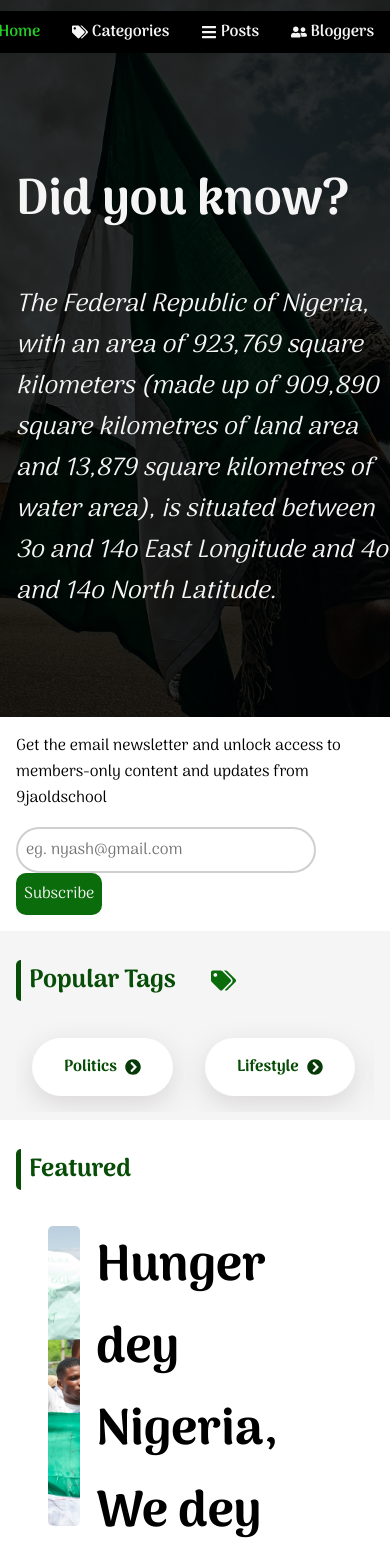
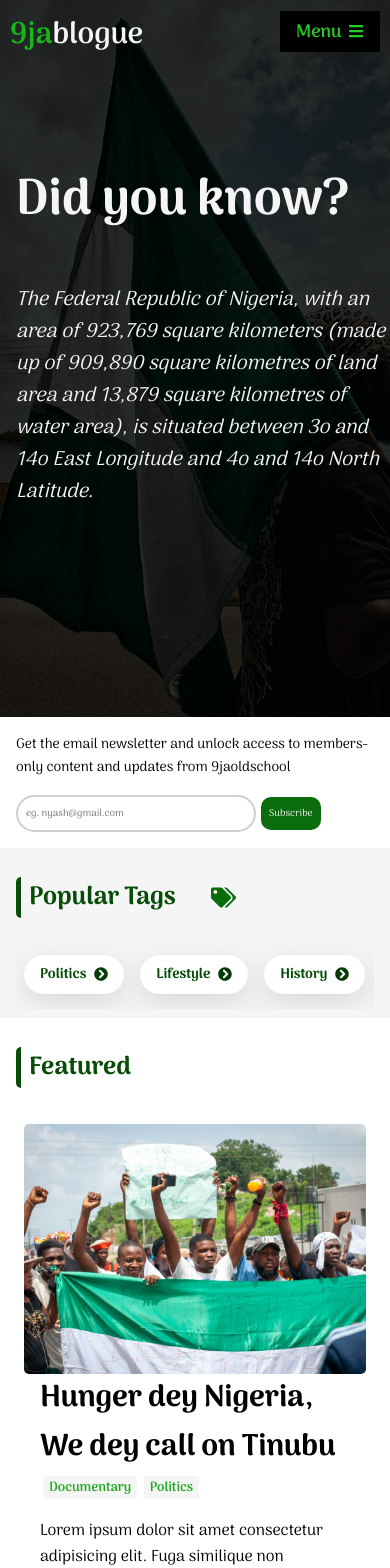
Before and after one commit to lawrencejr5/9jablogue, a React (Create React App) app in the folder client/: page / in a window 390 px wide. Shown: the top 1568 px of the page. Built offline with nearby package versions, Linux system fonts and the light colour scheme.

Commit message:
responsiveness of user pages

```diff
--- a/client/src/components/Nav.js
+++ b/client/src/components/Nav.js
@@ -11,7 +11,7 @@ import { useGlobalContext } from "../context";
 import Sidenav from "./Sidenav";
 
 const Navbar = ({ color }) => {
-  const { openSideNav, closeSideNav, sideNavOpen } = useGlobalContext();
+  const { openSideNav, closeSideNav } = useGlobalContext();
   const { pathname } = useLocation();
 
   return (
@@ -19,7 +19,7 @@ const Navbar = ({ color }) => {
       <div className="nav-center">
         {color == "black" ? <Logo2 /> : <Logo />}
         <div className="menu-wide">
-          {links.map((link, index) => {
+          {links.slice(0, 4).map((link, index) => {
             const { name, linkto, icon } = link;
             return (
               <Link
@@ -38,7 +38,7 @@ const Navbar = ({ color }) => {
         </div>
         <div className="menu" onClick={openSideNav}>
           <span>Menu</span>
-          <FaBars />
+          <FaBars size={16} />
         </div>
       </div>
       {/* Sidenav for sm screens */}
--- a/client/src/data/links.js
+++ b/client/src/data/links.js
@@ -12,9 +12,9 @@ export const links = [
   { name: "Categories", linkto: "/categories", icon: <FaTags /> },
   { name: "Posts", linkto: "/posts", icon: <FaBars /> },
   { name: "Bloggers", linkto: "/bloggers", icon: <FaUserFriends /> },
-  // { name: "Contact", linkto: "/contact", icon: <FaPhone /> },
-  // { name: "About", linkto: "/about", icon: <FaInfo /> },
-  // { name: "Admin", linkto: "/admin", icon: <FaUser /> },
+  { name: "Contact", linkto: "/contact", icon: <FaPhone /> },
+  { name: "About", linkto: "/about", icon: <FaInfo /> },
+  { name: "Admin", linkto: "/admin", icon: <FaUser /> },
 ];
 
 export const adminLinks = [
--- a/client/src/index.css
+++ b/client/src/index.css
@@ -153,7 +153,7 @@ button {
   align-items: center;
   justify-content: space-between;
   background: black;
-  padding: 0.5rem 1rem;
+  padding: 0.3rem 1rem;
   color: #24cd24;
   width: 100px;
   position: fixed;
@@ -163,7 +163,8 @@ button {
   z-index: 1;
 }
 .user-nav .menu span {
-  font-weight: 300;
+  font-weight: 600;
+  margin-top: 0.2rem;
 }
 nav .links-container {
   display: flex;
@@ -1399,163 +1400,3 @@ footer .news-letter {
 .modal-container .modal .btn-holder button#del {
   background-color: #d10404;
 }
-
-/* ***********RESPONSIVENESS************* */
-@media only screen and (max-width: 1312px) {
-  .contact-image {
-    flex-basis: 40%;
-  }
-  .contact-form {
-    flex-basis: 40%;
-  }
-}
-@media only screen and (max-width: 1200px) {
-  .singlePost-container {
-    display: grid;
-    grid-template-columns: 1fr 1fr;
-  }
-}
-@media only screen and (max-width: 1100px) {
-  .admin-main.my-posts .posts-container {
-    display: block;
-    margin: 0 auto;
-  }
-  .admin-main.my-posts .posts-container .post {
-    width: 100%;
-    margin-bottom: 1rem;
-  }
-}
-
-@media only screen and (max-width: 1013px) {
-  .categs {
-    grid-template-columns: 1fr 1fr;
-  }
-}
-@media only screen and (max-width: 912px) {
-  .singlePost-container .singlePost {
-    max-width: 100%;
-  }
-  .contact-form {
-    flex-basis: 70%;
-  }
-  .contact-image {
-    display: none;
-  }
-}
-@media only screen and (max-width: 760px) {
-  .singlePost-container {
-    display: grid;
-    grid-template-columns: 1fr;
-  }
-  nav .links-container {
-    display: none;
-  }
-  nav .search-icon {
-    display: none;
-  }
-  .news-letter span {
-    font-size: 16px;
-  }
-  .news-letter form input {
-    padding: 0.5rem;
-    font-size: 16px;
-  }
-  .news-letter form button {
-    padding: 0.5rem;
-    font-size: 16px;
-  }
-  .categs .categ {
-    flex-basis: 40%;
-  }
-}
-@media only screen and (max-width: 697px) {
-  nav .menu-wide {
-    display: none;
-  }
-  nav .menu {
-    display: flex;
-  }
-  .contact-form {
-    flex-basis: 100%;
-  }
-  .apost_container .wrapper .postImg {
-    flex-basis: 100%;
-    margin-bottom: 1rem;
-  }
-  .apost_container .wrapper .entry_header {
-    flex-basis: 100%;
-    width: 100%;
-  }
-  .apost_container .wrapper .entry_header .info {
-    max-width: 100%;
-  }
-  .apost_container .wrapper .entry_header .info .img {
-    flex-basis: 9%;
-  }
-  .apost_container .wrapper .entry_header .info .detail {
-    flex-basis: 90%;
-  }
-  .categs {
-    grid-template-columns: 1fr;
-  }
-}
-
-@media only screen and (max-width: 500px) {
-  .apost_container .wrapper .entry_header .info .img {
-    flex-basis: 10%;
-  }
-  .apost_container .wrapper .entry_header .info .detail {
-    flex-basis: 89%;
-  }
-  .posts .singlePost-container .singlePost {
-    margin: 1rem 0;
-  }
-
-  .modal-container .modal {
-    width: 95%;
-  }
-}
-
-@media only screen and (max-width: 435px) {
-  .admin-main.my-posts .posts-container {
-    width: 100%;
-    padding: 0rem;
-    display: block;
-    margin: 0;
-  }
-  .admin-main.my-posts .posts-container .post {
-    display: block;
-    width: 100%;
-    margin-bottom: 1rem;
-    background-color: #fff;
-    border-radius: 10px;
-    box-shadow: 0px 2px 24px rgba(209, 205, 205, 0.741);
-  }
-  .admin-main.my-posts .posts-container .post .thumb {
-    width: 100%;
-    height: 100px;
-    background-repeat: no-repeat;
-    background-position: center;
-    background-size: cover;
-    border-top-left-radius: 10px;
-    border-top-right-radius: 10px;
-    border-bottom-left-radius: 0px;
-  }
-  .admin-main.my-posts .posts-container .post .content {
-    padding: 0.5rem;
-    margin: 0;
-    width: 100%;
-  }
-}
-@media only screen and (max-width: 390px) {
-  footer .news-letter input {
-    max-width: 200px;
-    margin-bottom: 1rem;
-  }
-}
-
-@media only screen and (max-width: 320px) {
-  .news-letter input {
-    max-width: 200px;
-  }
-}
--- a/client/src/index.js
+++ b/client/src/index.js
@@ -1,6 +1,7 @@
 import React from "react";
 import ReactDOM from "react-dom/client";
 import "./index.css";
+import "./index.responsive.css";
 import App from "./App";
 import { ContextApp } from "./context";
 
--- /dev/null
+++ b/client/src/index.responsive.css
@@ -0,0 +1,248 @@
+/* ***********RESPONSIVENESS************* */
+@media only screen and (max-width: 1312px) {
+  .contact-image {
+    flex-basis: 40%;
+  }
+  .contact-form {
+    flex-basis: 40%;
+  }
+}
+@media only screen and (max-width: 1200px) {
+  .singlePost-container {
+    display: grid;
+    grid-template-columns: 1fr 1fr;
+  }
+}
+@media only screen and (max-width: 1100px) {
+  .admin-main.my-posts .posts-container {
+    display: block;
+    margin: 0 auto;
+  }
+  .admin-main.my-posts .posts-container .post {
+    width: 100%;
+    margin-bottom: 1rem;
+  }
+}
+
+@media only screen and (max-width: 1013px) {
+  .categs {
+    grid-template-columns: 1fr 1fr;
+  }
+  .posts.featured .post {
+    width: 100%;
+  }
+  .bloggers-container .body .layout {
+    max-width: 250px;
+  }
+}
+@media only screen and (max-width: 912px) {
+  .singlePost-container .singlePost {
+    max-width: 100%;
+  }
+  .contact-form {
+    flex-basis: 70%;
+  }
+  .contact-image {
+    display: none;
+  }
+  .posts.featured .post .img {
+    height: 250px;
+  }
+
+  .posts.featured .post .content h1 {
+    font-size: 30px;
+  }
+}
+@media only screen and (max-width: 880px) {
+  .bloggers-container .body .layout {
+    max-width: 200px;
+  }
+}
+@media only screen and (max-width: 760px) {
+  .singlePost-container {
+    display: grid;
+    grid-template-columns: 1fr;
+  }
+  .user-nav .links-container {
+    display: none;
+  }
+  .user-nav .search-icon {
+    display: none;
+  }
+  .news-letter span {
+    font-size: 16px;
+  }
+  .news-letter form input {
+    padding: 0.5rem;
+    font-size: 16px;
+  }
+  .news-letter form button {
+    padding: 0.5rem;
+    font-size: 16px;
+  }
+  .categs .categ {
+    flex-basis: 40%;
+  }
+  .posts.featured .post {
+    display: block;
+  }
+  .posts.featured .post .img {
+    height: 250px;
+    width: 100%;
+    border-radius: 5px;
+  }
+  .posts.featured .post .content h1 {
+    margin: 0;
+    font-size: 30px;
+  }
+}
+@media only screen and (max-width: 697px) {
+  .user-nav .menu-wide {
+    display: none;
+  }
+  .user-nav .menu {
+    display: flex;
+  }
+  .contact-form {
+    flex-basis: 100%;
+  }
+  .apost_container .wrapper .postImg {
+    flex-basis: 100%;
+    margin-bottom: 1rem;
+  }
+  .apost_container .wrapper .entry_header {
+    flex-basis: 100%;
+    width: 100%;
+  }
+  .apost_container .wrapper .entry_header .info {
+    max-width: 100%;
+  }
+  .apost_container .wrapper .entry_header .info .img {
+    flex-basis: 9%;
+  }
+  .apost_container .wrapper .entry_header .info .detail {
+    flex-basis: 90%;
+  }
+  .categs {
+    grid-template-columns: 1fr;
+  }
+  .singleTagCont .singleTag {
+    font-size: 14px;
+    padding: 0.5rem 1rem;
+    margin: 1rem 0.5rem;
+  }
+  .bloggers-container .body {
+    grid-template-columns: 1fr 1fr;
+    width: 95%;
+  }
+  .bloggers-container .body .layout {
+    max-width: 250px;
+  }
+}
+
+@media only screen and (max-width: 598px) {
+  .bloggers-container .body {
+    grid-template-columns: 1fr 1fr;
+  }
+  .bloggers-container .body .layout {
+    max-width: 200px;
+  }
+}
+@media only screen and (max-width: 500px) {
+  .apost_container .wrapper .entry_header .info .img {
+    flex-basis: 10%;
+  }
+  .apost_container .wrapper .entry_header .info .detail {
+    flex-basis: 89%;
+  }
+  .posts .singlePost-container .singlePost {
+    margin: 1rem 0;
+  }
+
+  .modal-container .modal {
+    width: 95%;
+  }
+  .posts.featured .post {
+    padding: 1rem 0.5rem;
+  }
+  .singlePost-container {
+    margin: 0rem;
+  }
+  .all-posts-container .header .header-center .inp-holder {
+    padding: 0.4rem 1rem;
+  }
+  .all-posts-container .header .header-center .inp-holder input {
+    font-size: medium;
+  }
+  .bloggers-container .body {
+    grid-template-columns: 1fr;
+  }
+  .bloggers-container .body .layout {
+    max-width: 100%;
+    margin: 1rem 0rem;
+  }
+}
+
+@media only screen and (max-width: 435px) {
+  .admin-main.my-posts .posts-container {
+    width: 100%;
+    padding: 0rem;
+    display: block;
+    margin: 0;
+  }
+  .admin-main.my-posts .posts-container .post {
+    display: block;
+    width: 100%;
+    margin-bottom: 1rem;
+    background-color: #fff;
+    border-radius: 10px;
+    box-shadow: 0px 2px 24px rgba(209, 205, 205, 0.741);
+  }
+  .admin-main.my-posts .posts-container .post .thumb {
+    width: 100%;
+    height: 100px;
+    background-repeat: no-repeat;
+    background-position: center;
+    background-size: cover;
+    border-top-left-radius: 10px;
+    border-top-right-radius: 10px;
+    border-bottom-left-radius: 0px;
+  }
+  .admin-main.my-posts .posts-container .post .content {
+    padding: 0.5rem;
+    margin: 0;
+    width: 100%;
+  }
+  .news-letter span {
+    font-size: 14px;
+  }
+  .news-letter form input {
+    font-size: 12px;
+    max-width: 260px;
+  }
+  .news-letter form button {
+    font-size: 12px;
+  }
+}
+@media only screen and (max-width: 390px) {
+  .banner span {
+    font-size: 20px;
+  }
+  .news-letter form input {
+    font-size: 10px;
+    max-width: 240px;
+  }
+  .news-letter form button {
+    font-size: 10px;
+  }
+  footer .news-letter input {
+    max-width: 200px;
+    margin-bottom: 1rem;
+  }
+}
+
+@media only screen and (max-width: 320px) {
+  .news-letter input {
+    max-width: 200px;
+  }
+}
--- a/client/src/pages/Home.js
+++ b/client/src/pages/Home.js
@@ -26,7 +26,6 @@ const Home = () => {
   return (
     <main>
       <Navbar color={"white"} />
-      {/* <Sidenav /> */}
       <section className="banner">
         <div className="banner-center">
           <h1>Did you know?</h1>
@@ -92,7 +91,7 @@ const Home = () => {
       <section className="req-admin">
         <h1>Join us</h1>
         <p>Want to be a blogger on 9jablogue? What are you waiting for?</p>
-        <button onClick={() => navigate("/admin")}>Apply now...</button>
+        <button onClick={() => navigate("/register")}>Apply now...</button>
       </section>
       <Footer />
     </main>
--- a/client/src/pages/admin/Super.js
+++ b/client/src/pages/admin/Super.js
@@ -173,9 +173,9 @@ const Super = () => {
                     <td>
                       {post.tags.map((cat) => {
                         return (
-                          <span>
+                          <>
                             {cat} <br />
-                          </span>
+                          </>
                         );
                       })}
                     </td>
```
